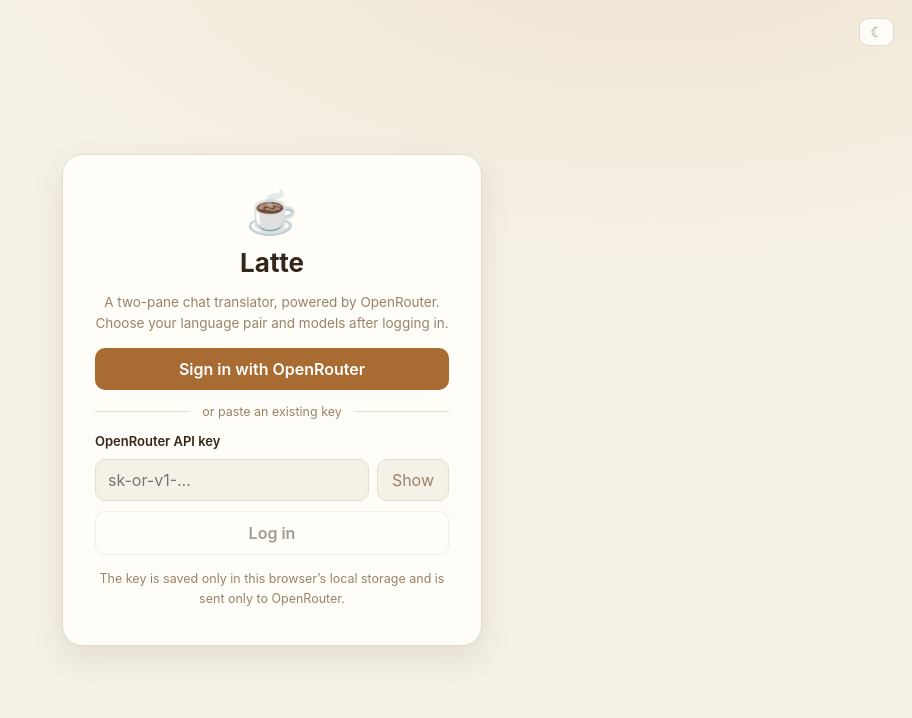
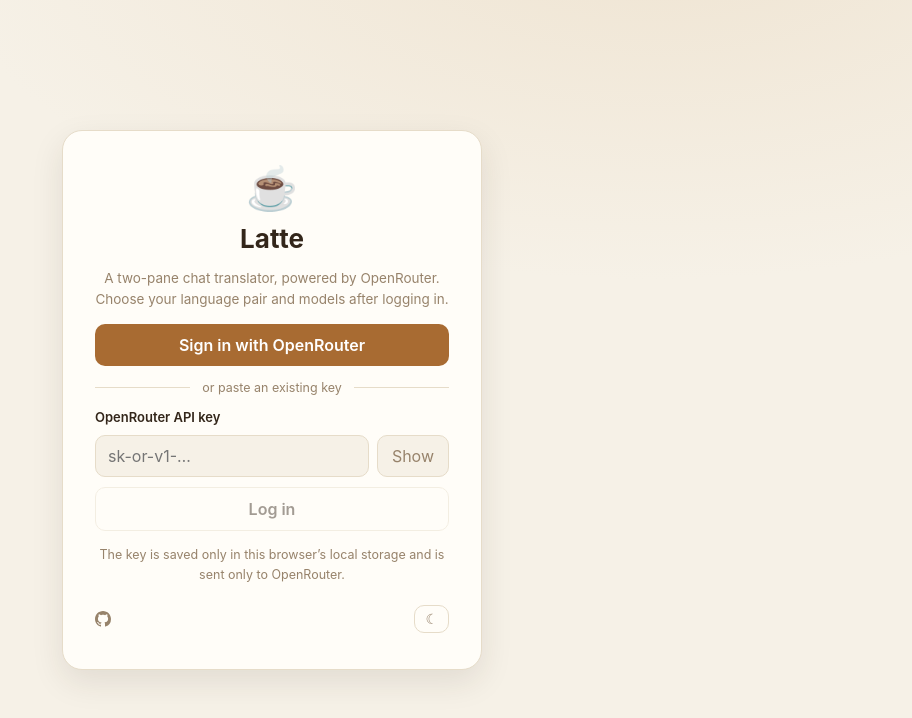
Before and after one commit to Donnie/latte, a React (Vite) app: page / in a window 1280 px wide. Shown: the top 718 px of the page, without its empty margins (368-1280 px from the left). Built offline with nearby package versions, Linux system fonts and the light colour scheme.

Commit message:
feat: git icon and link (#8)
* feat: git icon and link

* feat: git icon and link

```diff
--- a/src/components/ChatScreen.tsx
+++ b/src/components/ChatScreen.tsx
@@ -3,6 +3,7 @@
 import { fetchCorrectionOptions, fetchHasGrammarErrors, fetchTranslationOptions } from "../lib/openrouter";
 import type { ChatLog, ChatStore, Message, Pending, Settings, Side, Theme } from "../types";
 import ChatPane from "./ChatPane";
+import GitHubLink from "./GitHubLink";
 import ThemeToggle from "./ThemeToggle";
 import styles from "./ChatScreen.module.css";
 
@@ -258,6 +259,7 @@
     <div className={styles.screen}>
       <header className={styles.header}>
         <span className={styles.brand}>☕ Latte</span>
+        <GitHubLink />
         <div className={styles.pairInfo}>
           <span className={styles.pair}>
             {languageName(settings.source)} ⇄ {languageName(settings.target)}
--- /dev/null
+++ b/src/components/GitHubLink.module.css
@@ -0,0 +1,9 @@
+.gitLink {
+  display: inline-flex;
+  align-items: center;
+  color: var(--muted);
+}
+
+.gitLink:hover {
+  color: var(--accent-strong);
+}
--- /dev/null
+++ b/src/components/GitHubLink.tsx
@@ -0,0 +1,18 @@
+import styles from "./GitHubLink.module.css";
+
+export default function GitHubLink() {
+  return (
+    <a
+      className={styles.gitLink}
+      href="https://github.com/Donnie/latte"
+      target="_blank"
+      rel="noreferrer"
+      aria-label="View source on GitHub"
+      title="View source on GitHub"
+    >
+      <svg width="16" height="16" viewBox="0 0 16 16" fill="currentColor" aria-hidden="true">
+        <path d="M8 0C3.58 0 0 3.58 0 8c0 3.54 2.29 6.53 5.47 7.59.4.07.55-.17.55-.38 0-.19-.01-.82-.01-1.49-2.01.37-2.53-.49-2.69-.94-.09-.23-.48-.94-.82-1.13-.28-.15-.68-.52-.01-.53.63-.01 1.08.58 1.23.82.72 1.21 1.87.87 2.33.66.07-.52.28-.87.51-1.07-1.78-.2-3.64-.89-3.64-3.95 0-.87.31-1.59.82-2.15-.08-.2-.36-1.02.08-2.12 0 0 .67-.21 2.2.82.64-.18 1.32-.27 2-.27s1.36.09 2 .27c1.53-1.04 2.2-.82 2.2-.82.44 1.1.16 1.92.08 2.12.51.56.82 1.27.82 2.15 0 3.07-1.87 3.75-3.65 3.95.29.25.54.73.54 1.48 0 1.07-.01 1.93-.01 2.2 0 .21.15.46.55.38A8.01 8.01 0 0 0 16 8c0-4.42-3.58-8-8-8z" />
+      </svg>
+    </a>
+  );
+}
--- a/src/components/LoginScreen.module.css
+++ b/src/components/LoginScreen.module.css
@@ -5,12 +5,6 @@
   align-items: center;
   justify-content: center;
   padding: 24px;
-}
-
-.themeSpot {
-  position: absolute;
-  top: 18px;
-  right: 18px;
 }
 
 .card {
@@ -160,3 +154,10 @@
   color: var(--muted);
   line-height: 1.6;
 }
+
+.cardFooter {
+  display: flex;
+  align-items: center;
+  justify-content: space-between;
+  margin-top: 6px;
+}
--- a/src/components/LoginScreen.tsx
+++ b/src/components/LoginScreen.tsx
@@ -2,6 +2,7 @@
 import { startOpenRouterSignIn } from "../lib/auth";
 import type { Theme } from "../types";
 import ThemeToggle from "./ThemeToggle";
+import GitHubLink from "./GitHubLink";
 import styles from "./LoginScreen.module.css";
 
 interface LoginScreenProps {
@@ -35,9 +36,6 @@
 
   return (
     <main className={styles.screen}>
-      <div className={styles.themeSpot}>
-        <ThemeToggle theme={theme} onToggle={onToggleTheme} />
-      </div>
       <section className={styles.card}>
         <div className={styles.logo} aria-hidden="true">☕</div>
         <h1>Latte</h1>
@@ -78,6 +76,10 @@
         <p className={styles.note}>
           The key is saved only in this browser’s local storage and is sent only to OpenRouter.
         </p>
+        <div className={styles.cardFooter}>
+          <GitHubLink />
+          <ThemeToggle theme={theme} onToggle={onToggleTheme} />
+        </div>
       </section>
     </main>
   );
```
